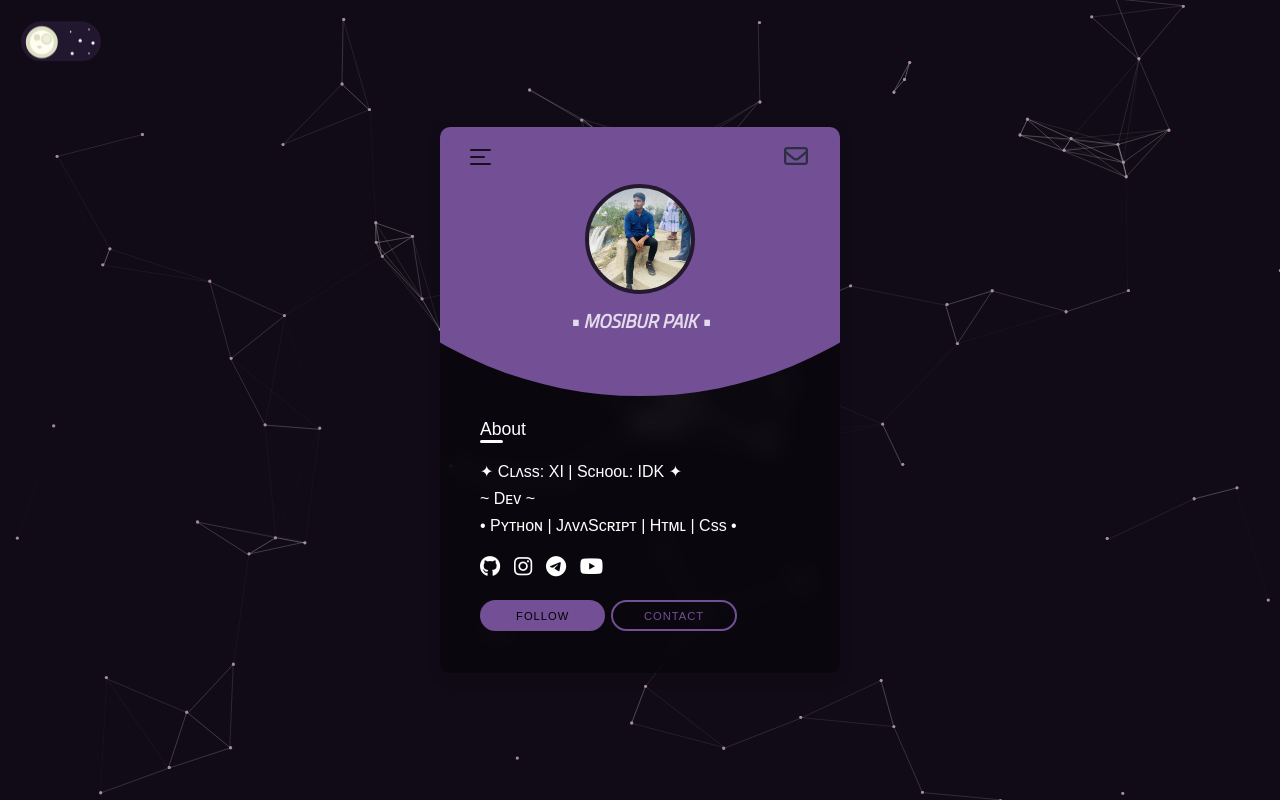
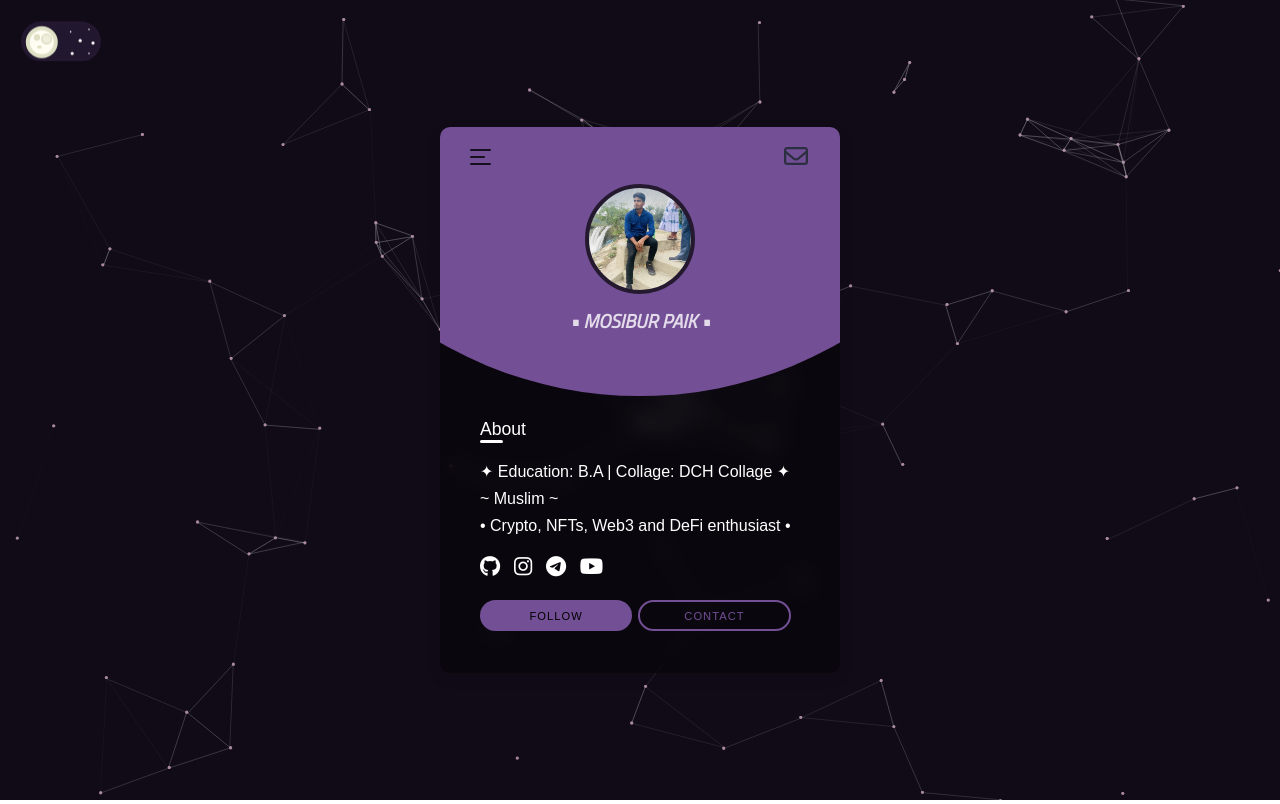
Before and after one commit to mosibur1/mosibur, a plain HTML site: page index.html in a window 1280 px wide. Drawn offline with Linux system fonts and the light colour scheme.

Commit message:
Update index.html

```diff
--- a/index.html
+++ b/index.html
@@ -1918,9 +1918,9 @@ var pJS = function (e, a) {
                     <div class="left">
                          <div class="about-container">
                               <h3 class="title">About</h3>
-                              <p class="text">✦ Cʟᴧss: XI | Sᴄʜᴏᴏʟ: IDK ✦</p>
-                              <p class="text">~ Dᴇᴠ ~</p>
-                              <p class="text">• Pʏᴛʜᴏɴ | JᴧᴠᴧSᴄʀɪᴘᴛ | Hᴛᴍʟ | Css •</p>
+                              <p class="text">✦ Education: B.A | Collage: DCH Collage ✦</p>
+                              <p class="text">~ Muslim ~</p>
+                              <p class="text">• Crypto, NFTs, Web3 and DeFi enthusiast •</p>
                          </div>
                          <div class="icons-container">
                               <a href="#" class="icon">
```
